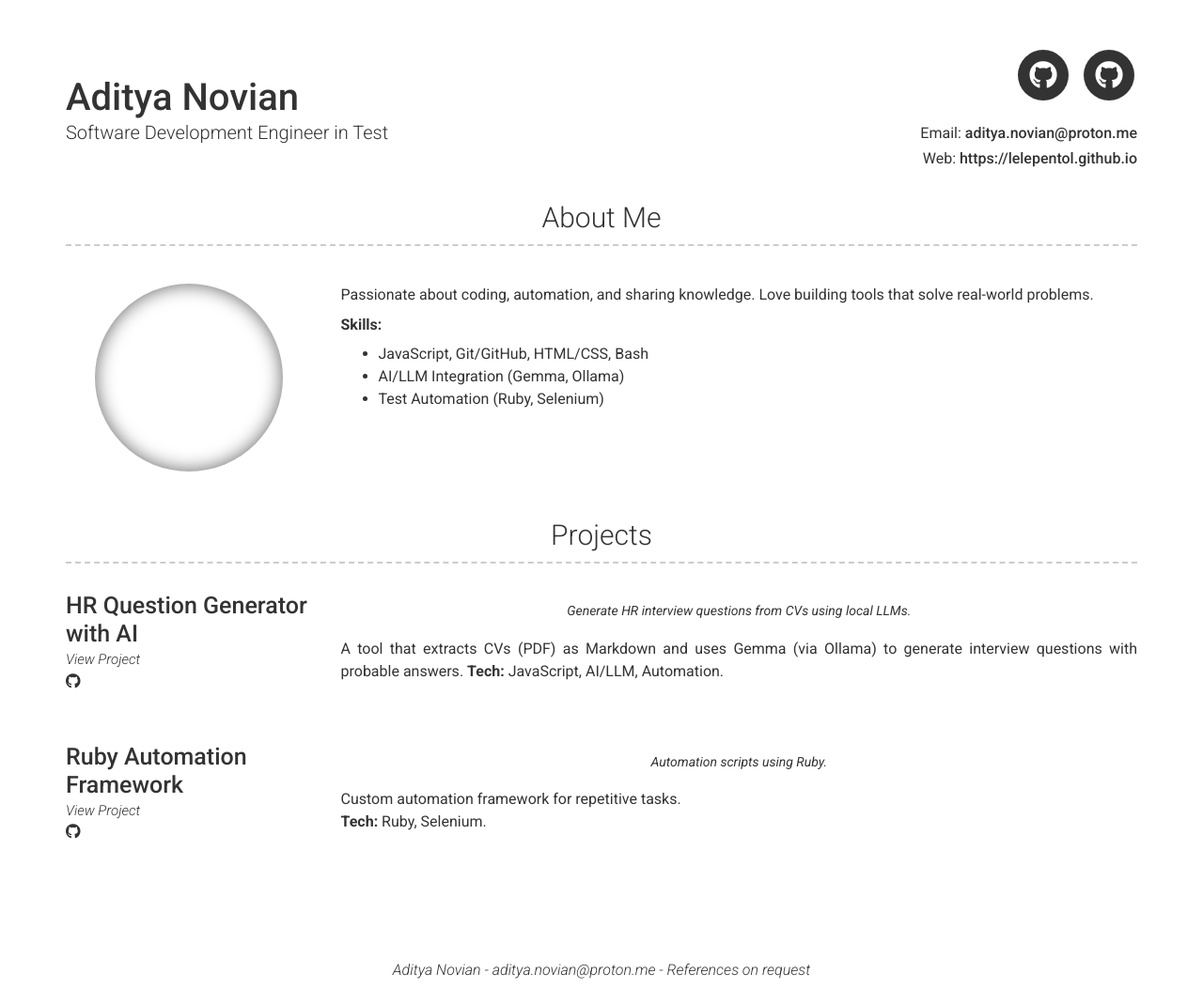
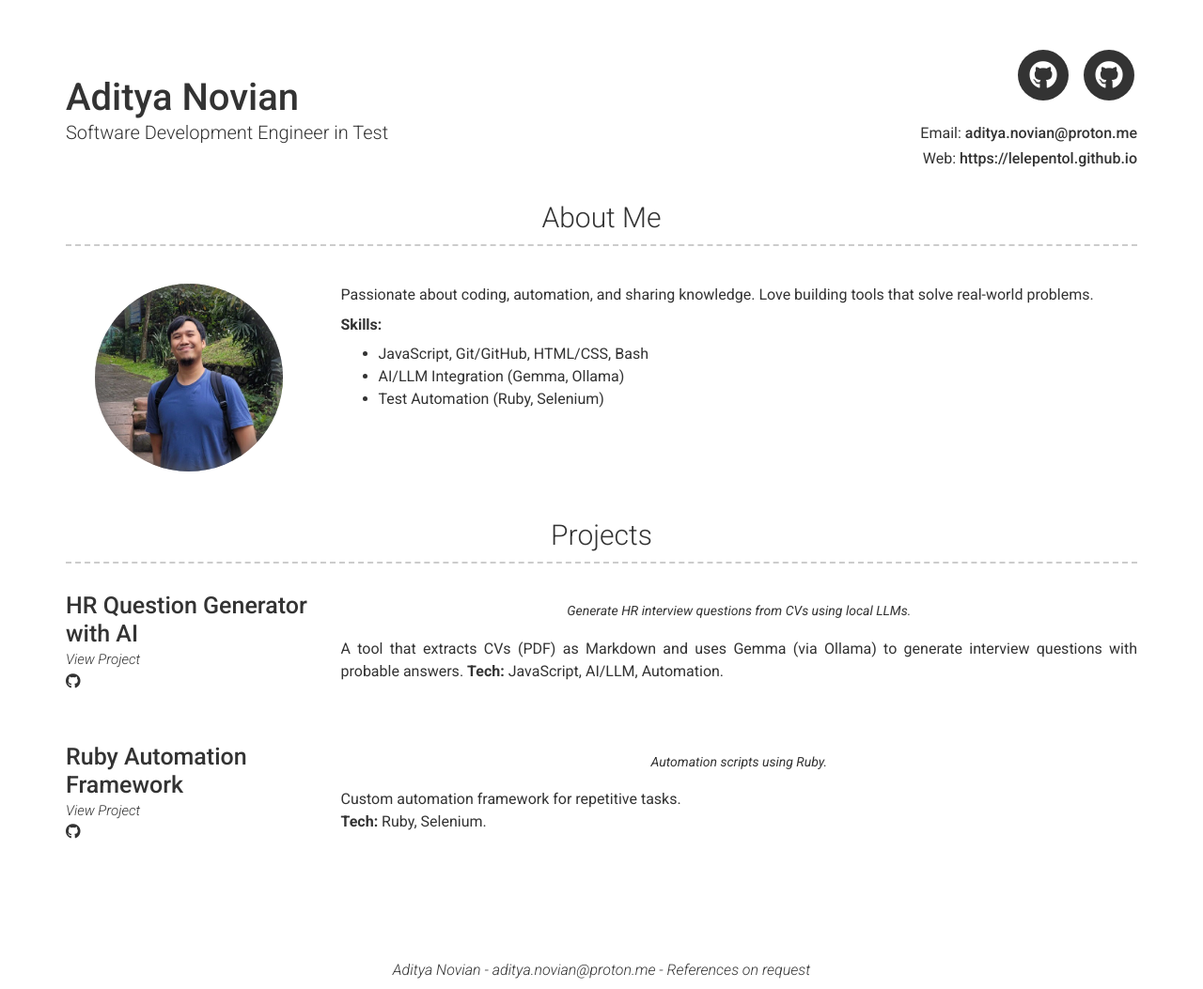
Before and after one commit to lelepentol/lelepentol.github.io, a Jekyll site: the page built from index.md, in a window 1280 px wide. Shown: the whole page at 94% size. Built offline with Jekyll 4.4.1, drawn with Linux system fonts in a browser that asks for light colours; nearby versions of some CDN libraries.

Commit message:
update image path

```diff
--- a/_config.yml
+++ b/_config.yml
@@ -36,7 +36,7 @@ additional_links:
 # gtag: "UA-XXXXXX-X"
 
 # About Section
-about_profile_image: assets/images/avatar.jpg
+about_profile_image: images/avatar.jpg
 about_content: |
   Passionate about coding, automation, and sharing knowledge.
   Love building tools that solve real-world problems.
```
